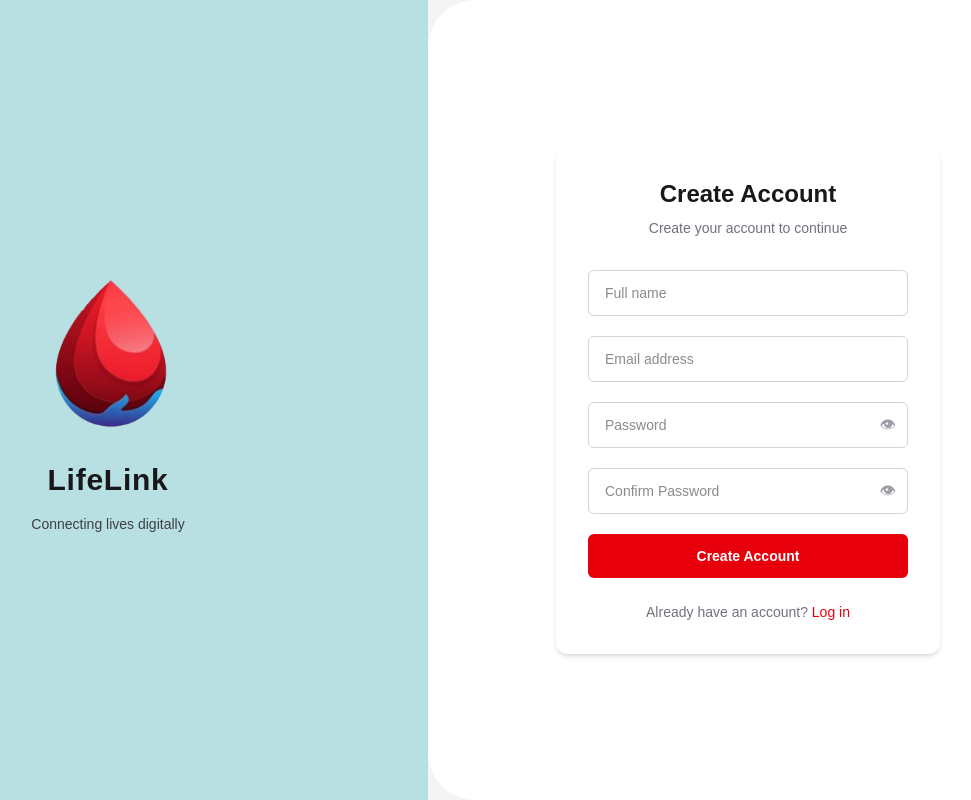
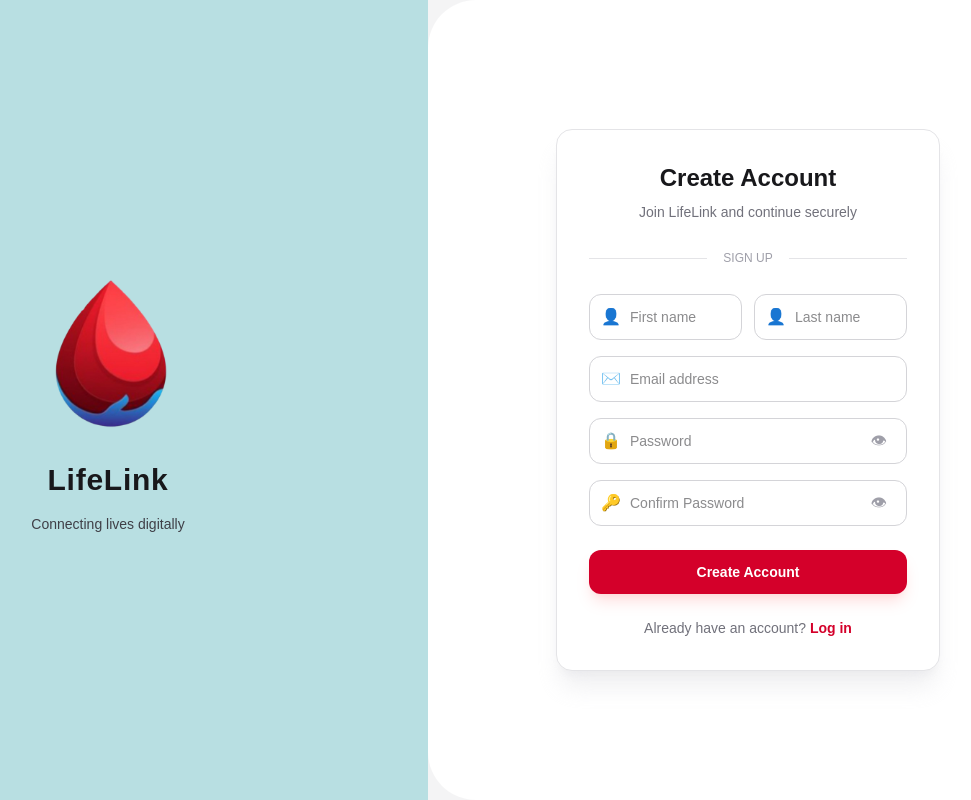
Before and after one commit to Unika1/LifeLink_Web_API_Development, a Next.js app: page /register in a window 1280 px wide. Shown: the whole page, without its empty margins (212-1183 px from the left). Built offline with nearby package versions, Linux system fonts and the light colour scheme.

Commit message:
Form-field corrected

```diff
--- a/app/(auth)/_components/loginForm.tsx
+++ b/app/(auth)/_components/loginForm.tsx
@@ -5,12 +5,12 @@ import { useRouter } from "next/navigation";
 import { useState } from "react";
 import { useForm } from "react-hook-form";
 import { zodResolver } from "@hookform/resolvers/zod";
-
 import { loginSchema, type LoginFormValues } from "../schema";
 
 export default function LoginForm() {
   const router = useRouter();
   const [showPassword, setShowPassword] = useState(false);
+  const [loginError, setLoginError] = useState("");
 
   const {
     register,
@@ -21,66 +21,72 @@ export default function LoginForm() {
   });
 
   const onSubmit = (values: LoginFormValues) => {
-    const raw = localStorage.getItem("mock_user");
-    if (!raw) {
-      alert("Please register first");
-      router.push("/register");
+    const savedUser = localStorage.getItem("mock_user");
+
+    if (!savedUser) {
+      setLoginError("No account found. Please register first.");
       return;
     }
 
-    const user = JSON.parse(raw);
-    if (
-      values.email.trim().toLowerCase() === user.email.toLowerCase() &&
-      values.password === user.password
-    ) {
+    const user = JSON.parse(savedUser);
+
+    if (values.email !== user.email || values.password !== user.password) {
+      setLoginError("Invalid email or password");
+      return;
+    }
+
+    setLoginError("");
     router.push("/auth/dashboard");
-    } else {
-      alert("Invalid credentials");
-    }
   };
 
   return (
     <div className="w-full max-w-md rounded-xl bg-white p-8 shadow-md">
       <h1 className="mb-2 text-center text-2xl font-semibold text-zinc-900">
-        Sign In
+        Login
       </h1>
-      <p className="mb-8 text-center text-sm text-zinc-500">
+      <p className="mb-6 text-center text-sm text-zinc-500">
         Welcome back, please login
       </p>
 
-      <form onSubmit={handleSubmit(onSubmit)} className="space-y-6">
+      <form onSubmit={handleSubmit(onSubmit)} className="space-y-4">
+        {/* Email */}
         <div>
+          <div className="relative">
+            <span className="absolute left-3 top-1/2 -translate-y-1/2 text-zinc-400">
+              ✉️
+            </span>
             <input
               type="email"
               placeholder="Email address"
               {...register("email")}
-            className="w-full rounded-md border border-zinc-300 px-4 py-3
-                       text-sm text-zinc-900 outline-none
-                       focus:border-red-500"
+              className="w-full rounded-md border border-zinc-300 py-3 pl-10 pr-3 text-sm text-zinc-900 outline-none focus:border-red-500"
             />
+          </div>
           {errors.email && (
-            <p className="mt-1 text-xs text-red-600">
-              {errors.email.message}
-            </p>
+            <p className="mt-1 text-xs text-red-600">{errors.email.message}</p>
           )}
         </div>
 
+        {/* Password */}
+        <div>
           <div className="relative">
+            <span className="absolute left-3 top-1/2 -translate-y-1/2 text-zinc-400">
+              🔒
+            </span>
             <input
               type={showPassword ? "text" : "password"}
               placeholder="Password"
               {...register("password")}
-            className="w-full rounded-md border border-zinc-300 px-4 py-3
-                       text-sm text-zinc-900 outline-none
-                       focus:border-red-500"
+              className="w-full rounded-md border border-zinc-300 py-3 pl-10 pr-10 text-sm text-zinc-900 outline-none focus:border-red-500"
             />
             <button
               type="button"
-            onClick={() => setShowPassword(!showPassword)}
+              onClick={() => setShowPassword((s) => !s)}
               className="absolute right-3 top-1/2 -translate-y-1/2 text-zinc-400"
             >
               👁
             </button>
+          </div>
           {errors.password && (
             <p className="mt-1 text-xs text-red-600">
               {errors.password.message}
@@ -88,10 +94,14 @@ export default function LoginForm() {
           )}
         </div>
 
+        {/* Login error (wrong password / no account) */}
+        {loginError && (
+          <p className="text-center text-sm text-red-600">{loginError}</p>
+        )}
+
         <button
           type="submit"
-          className="w-full rounded-md bg-red-600 py-3
-                     text-sm font-semibold text-white hover:bg-red-700"
+          className="w-full rounded-md bg-red-600 py-3 text-sm font-semibold text-white hover:bg-red-700"
         >
           Sign In
         </button>
--- a/app/(auth)/_components/registerForm.tsx
+++ b/app/(auth)/_components/registerForm.tsx
@@ -8,9 +8,18 @@ import { zodResolver } from "@hookform/resolvers/zod";
 
 import { registerSchema, type RegisterFormValues } from "../schema";
 
+function FieldIcon({ children }: { children: React.ReactNode }) {
+  return (
+    <span className="pointer-events-none absolute left-3 top-1/2 -translate-y-1/2 text-zinc-400">
+      {children}
+    </span>
+  );
+}
+
 export default function RegisterForm() {
   const router = useRouter();
   const [showPassword, setShowPassword] = useState(false);
+  const [showConfirmPassword, setShowConfirmPassword] = useState(false);
 
   const {
     register,
@@ -19,7 +28,8 @@ export default function RegisterForm() {
   } = useForm<RegisterFormValues>({
     resolver: zodResolver(registerSchema),
     defaultValues: {
-      fullName: "",
+      firstName: "",
+      lastName: "",
       email: "",
       password: "",
       confirmPassword: "",
@@ -33,80 +43,117 @@ export default function RegisterForm() {
   };
 
   return (
-    <div className="w-full max-w-md rounded-xl bg-white p-8 shadow-md">
-      <h1 className="mb-2 text-center text-2xl font-semibold text-zinc-900">
-        Create Account
-      </h1>
-      <p className="mb-8 text-center text-sm text-zinc-500">
-        Create your account to continue
+    <div className="w-full max-w-md rounded-2xl border border-zinc-200 bg-white p-8 shadow-xl shadow-zinc-200/60">
+      <div className="text-center">
+        <h1 className="text-2xl font-semibold text-zinc-900">Create Account</h1>
+        <p className="mt-2 text-sm text-zinc-500">
+          Join LifeLink and continue securely
         </p>
+      </div>
 
-      <form onSubmit={handleSubmit(onSubmit)} className="space-y-5">
+      <div className="my-7 flex items-center gap-4">
+        <div className="h-px flex-1 bg-zinc-200" />
+        <span className="text-xs font-medium text-zinc-400">SIGN UP</span>
+        <div className="h-px flex-1 bg-zinc-200" />
+      </div>
+
+      <form onSubmit={handleSubmit(onSubmit)} className="space-y-4">
+        {/* First + Last name */}
+        <div className="grid grid-cols-1 gap-3 sm:grid-cols-2">
           <div>
+            <div className="relative">
+              <FieldIcon>👤</FieldIcon>
               <input
                 type="text"
-            placeholder="Full name"
-            {...register("fullName")}
-            className="w-full rounded-md border border-zinc-300 bg-white px-4 py-3 text-sm text-zinc-900 outline-none focus:border-red-500"
+                placeholder="First name"
+                {...register("firstName")}
+                className="w-full rounded-xl border border-zinc-300 bg-white px-10 py-3 text-sm text-zinc-900 outline-none transition focus:border-[#d4002a] focus:ring-4 focus:ring-red-100"
               />
-          {errors.fullName && (
+            </div>
+            {errors.firstName && (
               <p className="mt-1 text-xs text-red-600">
-              {errors.fullName.message}
+                {errors.firstName.message}
               </p>
             )}
           </div>
 
           <div>
+            <div className="relative">
+              <FieldIcon>👤</FieldIcon>
+              <input
+                type="text"
+                placeholder="Last name"
+                {...register("lastName")}
+                className="w-full rounded-xl border border-zinc-300 bg-white px-10 py-3 text-sm text-zinc-900 outline-none transition focus:border-[#d4002a] focus:ring-4 focus:ring-red-100"
+              />
+            </div>
+            {errors.lastName && (
+              <p className="mt-1 text-xs text-red-600">
+                {errors.lastName.message}
+              </p>
+            )}
+          </div>
+        </div>
+
+        {/* Email */}
+        <div>
+          <div className="relative">
+            <FieldIcon>✉️</FieldIcon>
             <input
               type="email"
               placeholder="Email address"
               {...register("email")}
-            className="w-full rounded-md border border-zinc-300 bg-white px-4 py-3 text-sm text-zinc-900 outline-none focus:border-red-500"
+              className="w-full rounded-xl border border-zinc-300 bg-white px-10 py-3 text-sm text-zinc-900 outline-none transition focus:border-[#d4002a] focus:ring-4 focus:ring-red-100"
             />
+          </div>
           {errors.email && (
             <p className="mt-1 text-xs text-red-600">{errors.email.message}</p>
           )}
         </div>
 
         {/* Password */}
+        <div>
           <div className="relative">
+            <FieldIcon>🔒</FieldIcon>
             <input
               type={showPassword ? "text" : "password"}
               placeholder="Password"
               {...register("password")}
-            className="w-full rounded-md border border-zinc-300 bg-white px-4 py-3 pr-10 text-sm text-zinc-900 outline-none focus:border-red-500"
+              className="w-full rounded-xl border border-zinc-300 bg-white px-10 py-3 pr-12 text-sm text-zinc-900 outline-none transition focus:border-[#d4002a] focus:ring-4 focus:ring-red-100"
             />
             <button
               type="button"
               onClick={() => setShowPassword((s) => !s)}
-            className="absolute right-3 top-1/2 -translate-y-1/2 text-zinc-400 hover:text-zinc-600"
+              className="absolute right-3 top-1/2 -translate-y-1/2 rounded-md px-2 py-1 text-zinc-400 hover:bg-zinc-100 hover:text-zinc-600"
               aria-label="Toggle password visibility"
             >
               👁
             </button>
+          </div>
           {errors.password && (
-            <p className="mt-1 text-xs text-red-600">
-              {errors.password.message}
-            </p>
+            <p className="mt-1 text-xs text-red-600">{errors.password.message}</p>
           )}
         </div>
 
         {/* Confirm Password */}
+        <div>
           <div className="relative">
+            <FieldIcon>🔑</FieldIcon>
             <input
-            type={showPassword ? "text" : "password"}
+              type={showConfirmPassword ? "text" : "password"}
               placeholder="Confirm Password"
               {...register("confirmPassword")}
-            className="w-full rounded-md border border-zinc-300 bg-white px-4 py-3 pr-10 text-sm text-zinc-900 outline-none focus:border-red-500"
+              className="w-full rounded-xl border border-zinc-300 bg-white px-10 py-3 pr-12 text-sm text-zinc-900 outline-none transition focus:border-[#d4002a] focus:ring-4 focus:ring-red-100"
             />
             <button
               type="button"
-            onClick={() => setShowPassword((s) => !s)}
-            className="absolute right-3 top-1/2 -translate-y-1/2 text-zinc-400 hover:text-zinc-600"
-            aria-label="Toggle password visibility"
+              onClick={() => setShowConfirmPassword((s) => !s)}
+              className="absolute right-3 top-1/2 -translate-y-1/2 rounded-md px-2 py-1 text-zinc-400 hover:bg-zinc-100 hover:text-zinc-600"
+              aria-label="Toggle confirm password visibility"
             >
               👁
             </button>
+          </div>
           {errors.confirmPassword && (
             <p className="mt-1 text-xs text-red-600">
               {errors.confirmPassword.message}
@@ -116,7 +163,7 @@ export default function RegisterForm() {
 
         <button
           type="submit"
-          className="w-full rounded-md bg-red-600 py-3 text-sm font-semibold text-white hover:bg-red-700"
+          className="mt-2 w-full rounded-xl bg-[#d4002a] py-3 text-sm font-semibold text-white shadow-lg shadow-red-200/60 transition hover:bg-[#b70024] active:scale-[0.99]"
         >
           Create Account
         </button>
@@ -124,7 +171,10 @@ export default function RegisterForm() {
 
       <p className="mt-6 text-center text-sm text-zinc-500">
         Already have an account?{" "}
-        <Link href="/login" className="text-red-600 hover:underline">
+        <Link
+          href="/login"
+          className="font-semibold text-[#d4002a] hover:underline"
+        >
           Log in
         </Link>
       </p>
--- a/app/(auth)/schema.ts
+++ b/app/(auth)/schema.ts
@@ -2,14 +2,15 @@ import { z } from "zod";
 
 export const loginSchema = z.object({
   email: z.string().email("Please enter a valid email"),
-  password: z.string().min(6, "Password must be at least 6 characters"),
+  password: z.string().min(1, "Password is required"),
 });
 
 export type LoginFormValues = z.infer<typeof loginSchema>;
 
 export const registerSchema = z
   .object({
-    fullName: z.string().min(2, "Full name is required"),
+    firstName: z.string().min(2, "First name is required"),
+    lastName: z.string().min(2, "Last name is required"),
     email: z.string().email("Please enter a valid email"),
     password: z.string().min(6, "Password must be at least 6 characters"),
     confirmPassword: z.string().min(6, "Confirm your password"),
```
Lines whose indentation alone changed are shown as unchanged.
